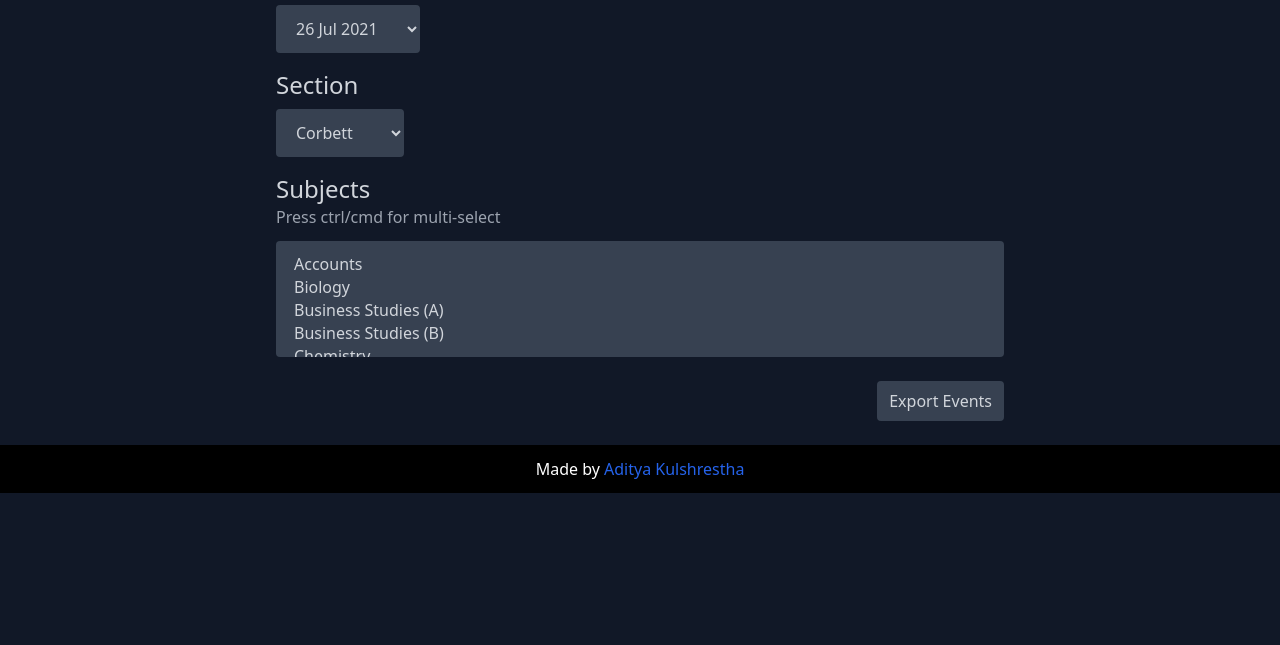
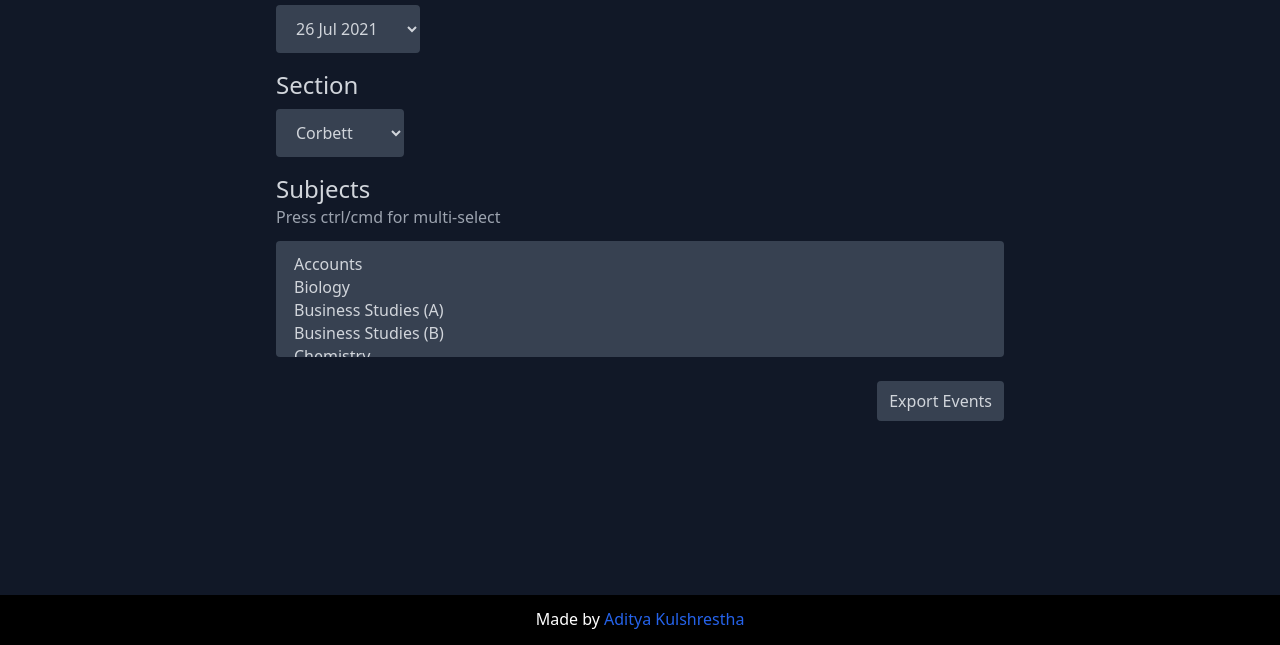
Before and after one commit to adikul358/vel, a plain HTML site: page index.html in a window 1280 px wide. Shown: the part 155-800 px from the top of the page. Drawn offline with nearby package versions, Linux system fonts and the light colour scheme.

Commit message:
footer - forgot css

```diff
--- a/style.css
+++ b/style.css
@@ -2,8 +2,13 @@
 	display: none;
 }
 
+#footer {
+	min-height: 50px;
+	margin-top: auto;
+}
+
 .main-modal {
- 	display: none;
+	display: none;
 }
 
 .animated {
```
